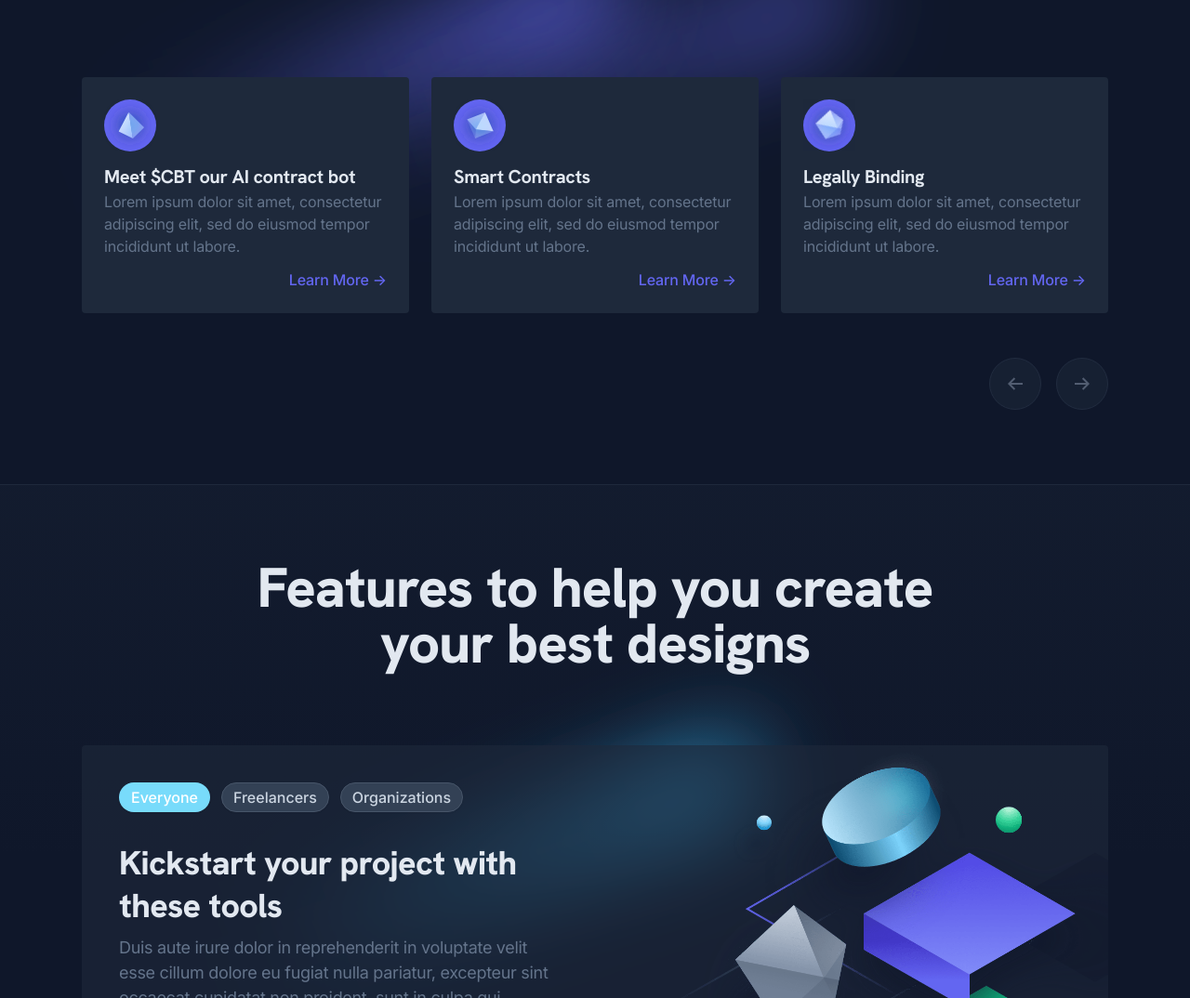
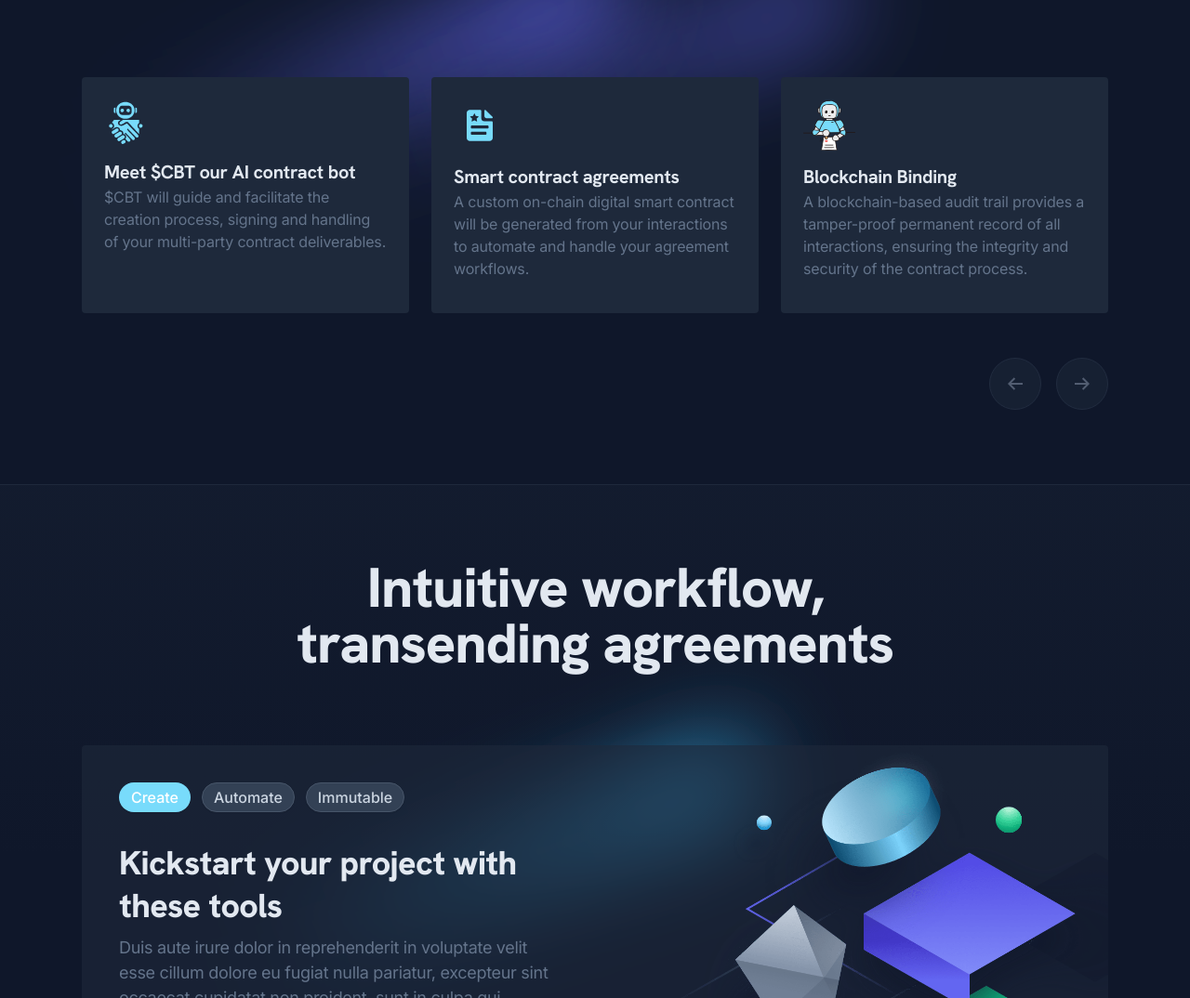
Before and after one commit to contrabt/website, a website: page index.html in a window 1280 px wide. Shown: the part 979-2053 px from the top of the page at 93% size. Drawn offline with Linux system fonts and the light colour scheme.

Commit message:
text and svg icons

```diff
--- a/index.html
+++ b/index.html
@@ -781,33 +781,24 @@ yWU8AAAAAElFTkSuQmCC" />
                                 <!--     </div> -->
                                 <!-- </div> -->
                                 <div class="swiper-slide h-auto flex flex-col bg-slate-800 p-6 rounded">
-                                    <img class="mb-3" src="./images/features-icon-02.svg" width="56" height="56" alt="Icon 02">
+                                    <img class="mb-3" src="./images/blue-bot.svg" width="46" height="46" alt="Icon 02">
                                     <div class="grow">
                                         <div class="font-hkgrotesk font-bold text-xl">Meet $CBT our AI contract bot</div>
-                                        <div class="text-slate-500 mb-3">Lorem ipsum dolor sit amet, consectetur adipiscing elit, sed do eiusmod tempor incididunt ut labore.</div>
+                                        <div class="text-slate-500 mb-3">$CBT will guide and facilitate the creation process, signing and handling of your multi-party contract deliverables.</div>
                                     </div>
-                                    <div class="text-right">
-                                        <a class="font-medium text-indigo-500 inline-flex items-center transition duration-150 ease-in-out group" href="#0">Learn More <span class="tracking-normal group-hover:translate-x-0.5 transition-transform duration-150 ease-in-out ml-1">-&gt;</span></a>
+                                </div>
+                                <div class="swiper-slide h-auto flex flex-col bg-slate-800 p-6 rounded">
+                                    <img class="mb-3" src="./images/contract-svgrepo-com.svg" width="56" height="56" alt="Icon 03">
+                                    <div class="grow">
+                                        <div class="font-hkgrotesk font-bold text-xl">Smart contract agreements</div>
+                                        <div class="text-slate-500 mb-3">A custom on-chain digital smart contract will be generated from your interactions to automate and handle your agreement workflows.</div>
                                     </div>
                                 </div>
                                 <div class="swiper-slide h-auto flex flex-col bg-slate-800 p-6 rounded">
-                                    <img class="mb-3" src="./images/features-icon-03.svg" width="56" height="56" alt="Icon 03">
+                                    <img class="mb-3" src="./images/stamp-stamping-robot-svgrepo-com.svg" width="56" height="56" alt="Icon 04">
                                     <div class="grow">
-                                        <div class="font-hkgrotesk font-bold text-xl">Smart Contracts</div>
-                                        <div class="text-slate-500 mb-3">Lorem ipsum dolor sit amet, consectetur adipiscing elit, sed do eiusmod tempor incididunt ut labore.</div>
-                                    </div>
-                                    <div class="text-right">
-                                        <a class="font-medium text-indigo-500 inline-flex items-center transition duration-150 ease-in-out group" href="#0">Learn More <span class="tracking-normal group-hover:translate-x-0.5 transition-transform duration-150 ease-in-out ml-1">-&gt;</span></a>
-                                    </div>
-                                </div>
-                                <div class="swiper-slide h-auto flex flex-col bg-slate-800 p-6 rounded">
-                                    <img class="mb-3" src="./images/features-icon-04.svg" width="56" height="56" alt="Icon 04">
-                                    <div class="grow">
-                                        <div class="font-hkgrotesk font-bold text-xl">Legally Binding</div>
-                                        <div class="text-slate-500 mb-3">Lorem ipsum dolor sit amet, consectetur adipiscing elit, sed do eiusmod tempor incididunt ut labore.</div>
-                                    </div>
-                                    <div class="text-right">
-                                        <a class="font-medium text-indigo-500 inline-flex items-center transition duration-150 ease-in-out group" href="#0">Learn More <span class="tracking-normal group-hover:translate-x-0.5 transition-transform duration-150 ease-in-out ml-1">-&gt;</span></a>
+                                        <div class="font-hkgrotesk font-bold text-xl">Blockchain Binding</div>
+                                        <div class="text-slate-500 mb-3">A blockchain-based audit trail provides a tamper-proof permanent record of all interactions, ensuring the integrity and security of the contract process.</div>
                                     </div>
                                 </div>
                             </div>
@@ -849,7 +840,7 @@ yWU8AAAAAElFTkSuQmCC" />
 
                         <!-- Section header -->
                         <div class="max-w-3xl mx-auto text-center pb-12 md:pb-20">
-                            <h2 class="h2 font-hkgrotesk">Features to help you create your best designs</h2>
+                            <h2 class="h2 font-hkgrotesk">Intuitive workflow, transending agreements</h2>
                         </div>
 
                         <!-- Box -->
@@ -864,17 +855,17 @@ yWU8AAAAAElFTkSuQmCC" />
                                                 class="btn-sm px-3 py-1 shadow-sm rounded-full m-1.5"
                                                 :class="category === '1' ? 'text-white bg-indigo-500' : 'text-slate-300 bg-slate-700 hover:bg-slate-600 border-slate-600'"
                                                 @click="category = '1'"
-                                            >Everyone</button>
+                                            >Create</button>
                                             <button
                                                 class="btn-sm px-3 py-1 shadow-sm rounded-full m-1.5"
                                                 :class="category === '2' ? 'text-white bg-indigo-500' : 'text-slate-300 bg-slate-700 hover:bg-slate-600 border-slate-600'"
                                                 @click="category = '2'"
-                                            >Freelancers</button>
+                                            >Automate</button>
                                             <button
                                                 class="btn-sm px-3 py-1 shadow-sm rounded-full m-1.5"
                                                 :class="category === '3' ? 'text-white bg-indigo-500' : 'text-slate-300 bg-slate-700 hover:bg-slate-600 border-slate-600'"
                                                 @click="category = '3'"
-                                            >Organizations</button>
+                                            >Immutable</button>
                                         </div>
                                     </div>
 
```
Also changed, not shown: images/approval-symbol-in-badge-svgrepo-com.svg (added), images/blue-bot.svg (added), images/contract-svgrepo-com.svg (added), images/stamp-stamping-robot-svgrepo-com.svg (added).
